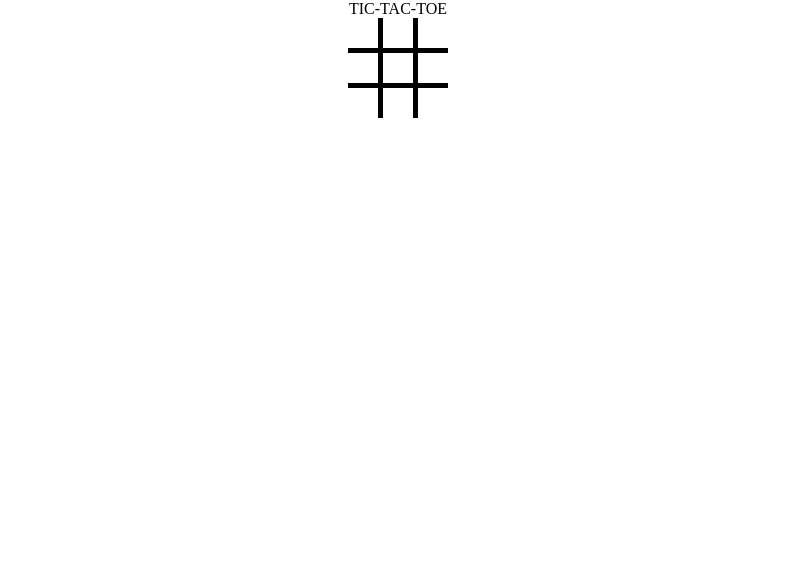
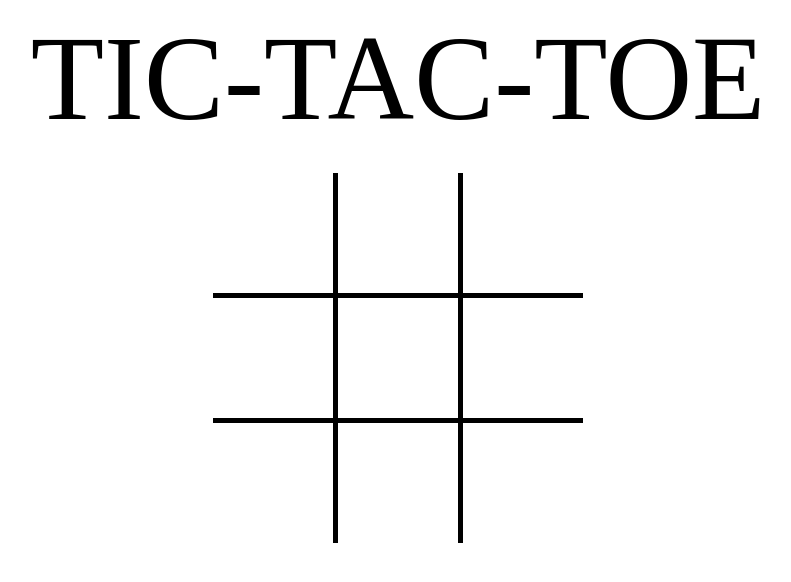
Before and after one commit to jperales64/tic-tac-toe, a plain HTML site: page index.html in a window 1280 px wide. Shown: the whole page, without its empty margins (242-1033 px from the left). Drawn offline with Linux system fonts and the light colour scheme.

Commit message:
css changes

```diff
--- a/style.css
+++ b/style.css
@@ -3,19 +3,17 @@
     padding: 0;
 }
 
-body {
-    display: flex;
-    flex-direction: column;
-}
-
 header {
     text-align: center;
+    padding: 10px;
+    font-size: 15vh;
 }
 
 .board-container {
     display: flex;
     justify-content: center;
     align-items: center;
+    height: 50vh;
 }
 
 .game-board {
@@ -34,8 +32,9 @@ header {
     display: flex;
     justify-content: center;
     align-items: center;
-    width: 30px;
-    height: 30px;
+    width: 15vh;
+    height: 15vh;
+    font-size: 7.5vh;
 }
 
 .top-row {
```
